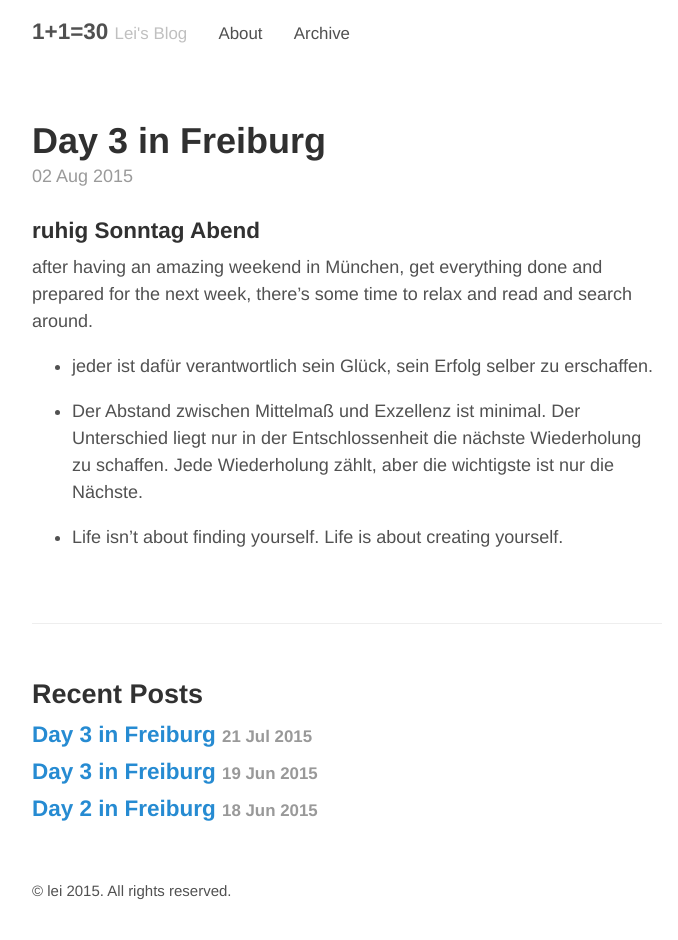
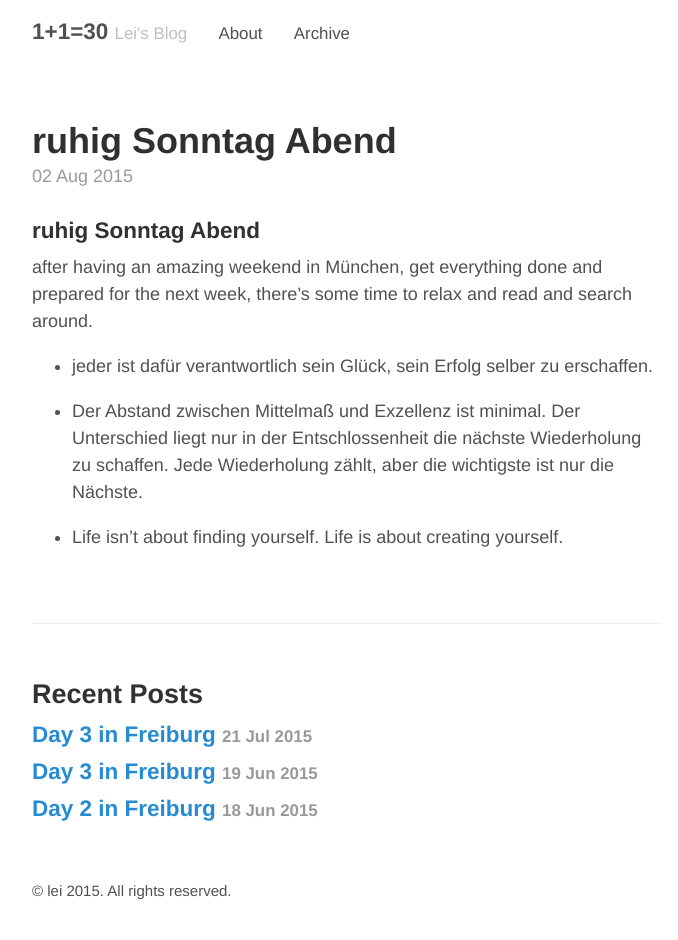
Before and after one commit to leihro/leihro.github.io, a Jekyll site: the page built from _posts/2015-08-02-from-fb.md, in a window 1280 px wide. Shown: the whole page, without its empty margins (293-971 px from the left). Built offline with Jekyll 4.4.1, drawn with Linux system fonts in a browser that asks for light colours.

Commit message:
Update 2015-08-02-from-fb.md

```diff
--- a/_posts/2015-08-02-from-fb.md
+++ b/_posts/2015-08-02-from-fb.md
@@ -1,6 +1,6 @@
 ---
 layout: post
-title: Day 3 in Freiburg
+title: ruhig Sonntag Abend
 ---
 
 ### ruhig Sonntag Abend
```
